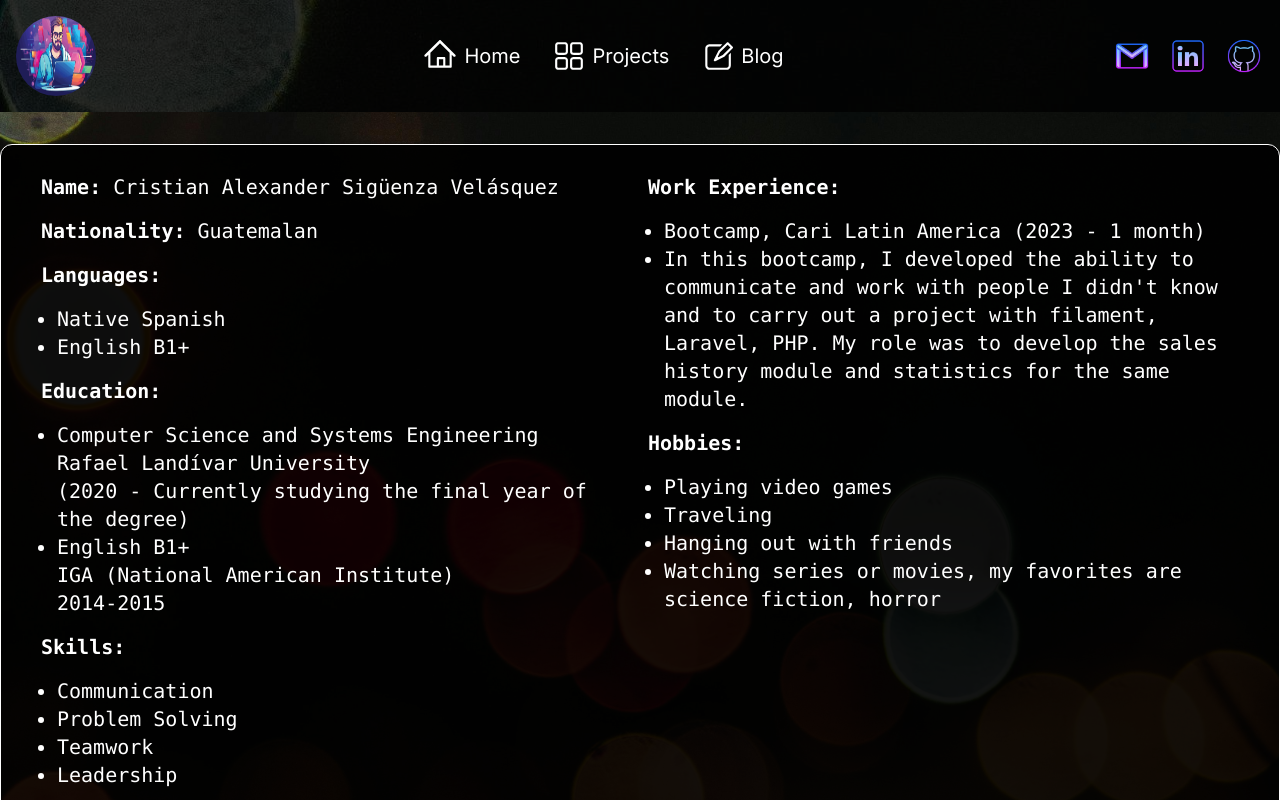
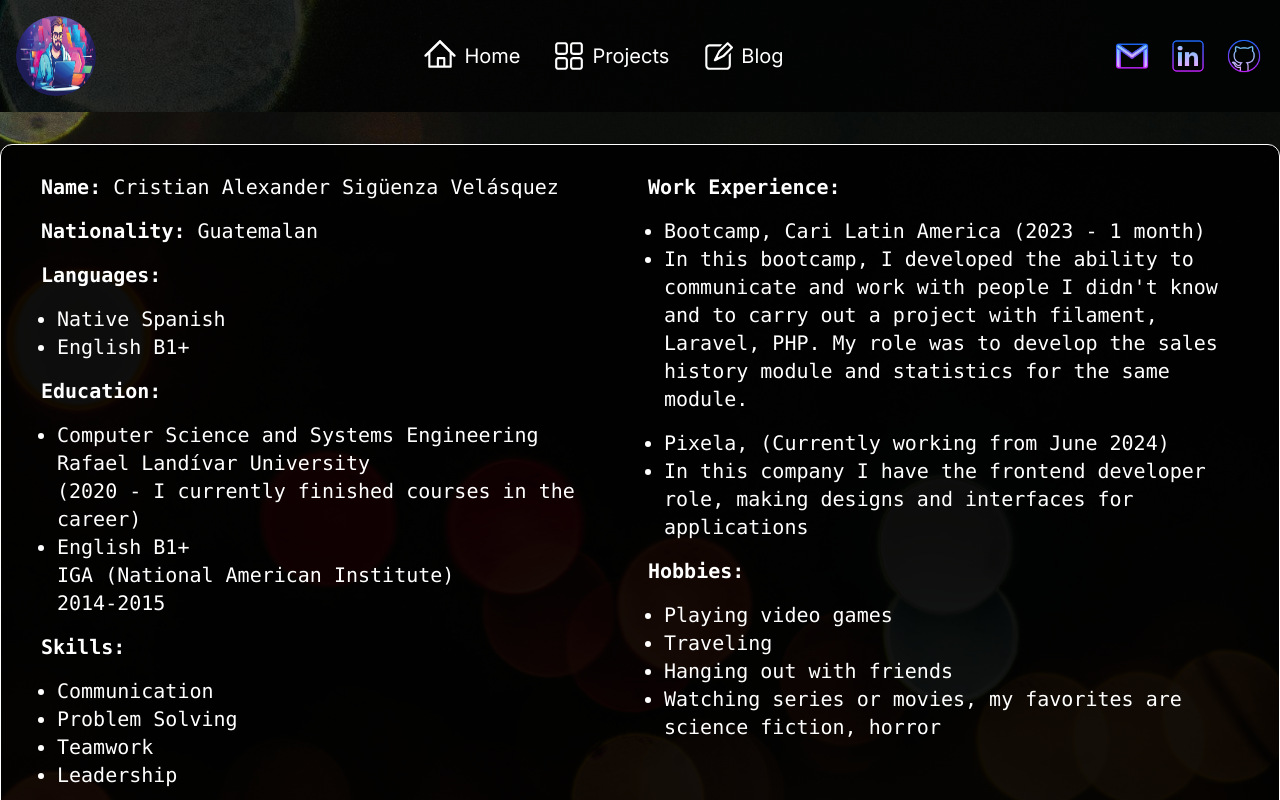
Before and after one commit to cristian-siguenza16/portfolio, a Next.js app: page /my-profile in a window 1280 px wide. Shown: the top 800 px of the page. Built offline with nearby package versions, Linux system fonts and the light colour scheme.

Commit message:
Update page.tsx

```diff
--- a/src/app/my-profile/page.tsx
+++ b/src/app/my-profile/page.tsx
@@ -16,7 +16,7 @@ export default function page() {
                             </ul>
                             <p><strong>Education:</strong></p>
                             <ul className="ml-4 list-disc">
-                                <li>Computer Science and Systems Engineering <br />Rafael Landívar University <br /> {`(2020 - Currently studying the final year of the degree)`}</li>
+                                <li>Computer Science and Systems Engineering <br />Rafael Landívar University <br /> {`(2020 - I currently finished courses in the career)`}</li>
                                 <li>{`English B1+`} <br />{`IGA (National American Institute)`}<br />{`2014-2015`}</li>
                             </ul>
                             <p><strong>Skills:</strong></p>
@@ -32,6 +32,10 @@ export default function page() {
                             <ul className="ml-4 list-disc">
                                 <li>{`Bootcamp, Cari Latin America (2023 - 1 month)`}</li>
                                 <li>{`In this bootcamp, I developed the ability to communicate and work with people I didn't know and to carry out a project with filament, Laravel, PHP. My role was to develop the sales history module and statistics for the same module.`}</li>
+                            </ul>
+                            <ul className="ml-4 list-disc">
+                                <li>{`Pixela, (Currently working from June 2024)`}</li>
+                                <li>{`In this company I have the frontend developer role, making designs and interfaces for applications`}</li>
                             </ul>
                             <p><strong>Hobbies:</strong></p>
                             <ul className="ml-4 list-disc">
```
